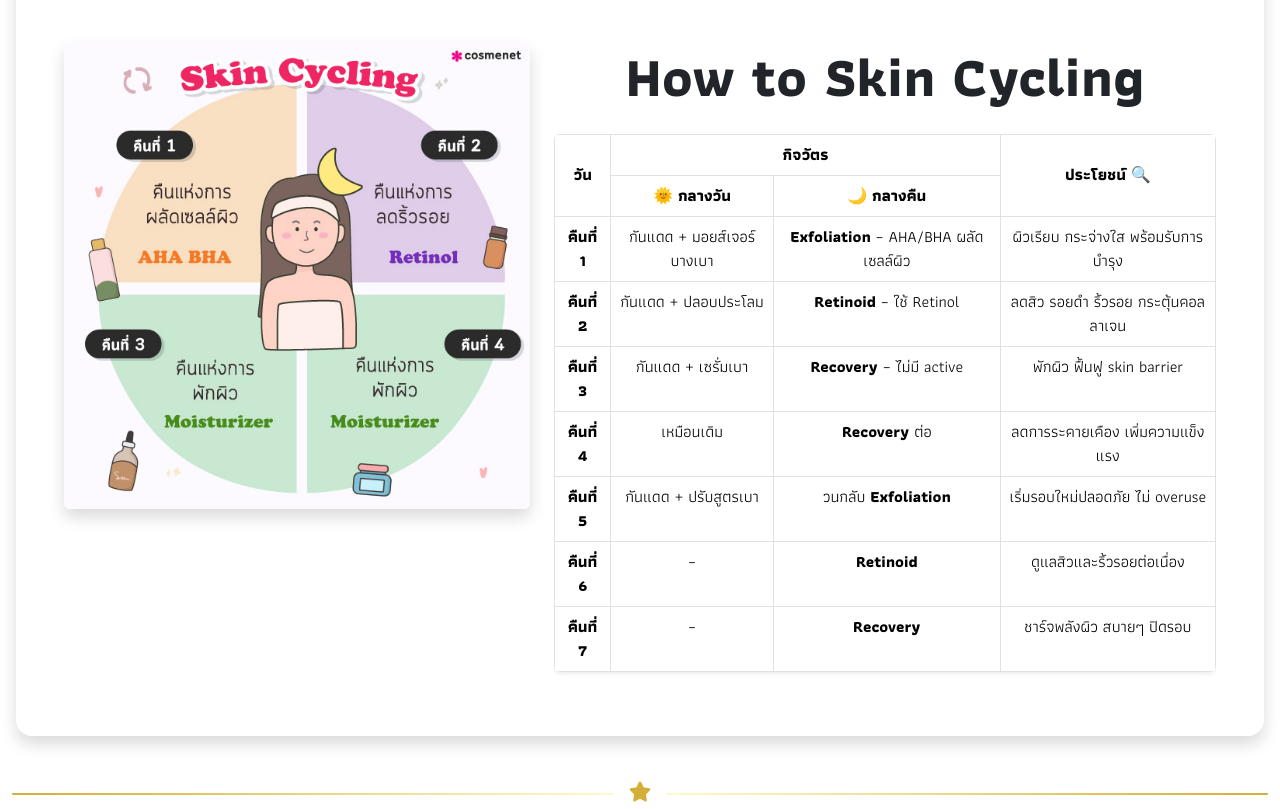
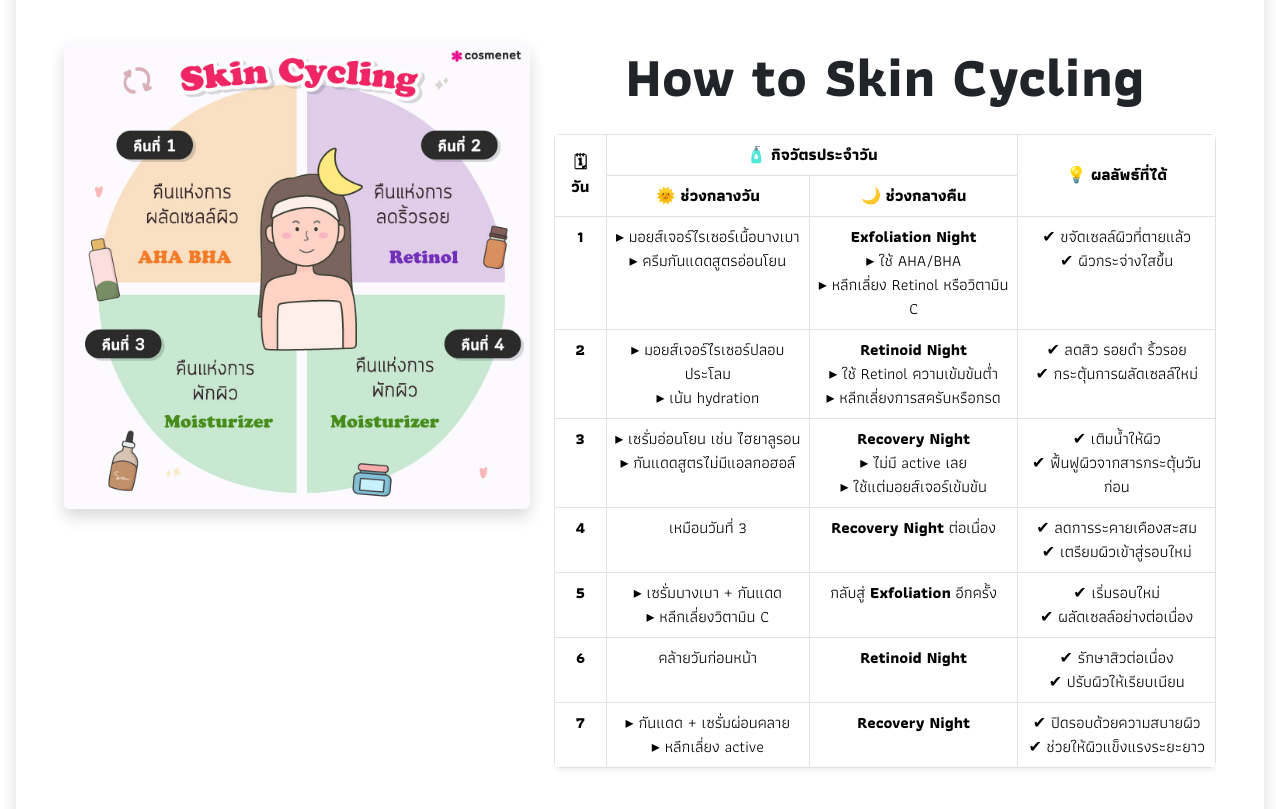
Before and after one commit to 0764nuttamon/Practice-Web, a plain HTML site: page index.html in a window 1280 px wide. Shown: the part 1500-2309 px from the top of the page. Drawn offline with nearby package versions, Linux system fonts and the light colour scheme.

Commit message:
update table

```diff
--- a/index.html
+++ b/index.html
@@ -247,63 +247,114 @@
         <div class="col-md-7 order-md-2">
             <h2 class="featurette-heading display-4 fw-bold mb-4 text-center">How to Skin Cycling</h2>
             <div class="table-responsive">
-                <table class="table table-bordered rounded shadow-sm overflow-hidden">
-                    <thead class="text-center" style="background: linear-gradient(to right, #fcdede, #fff1e6); font-weight: bold;">
+                <table class="table table-bordered rounded shadow-sm overflow-hidden" style="font-family: 'Athiti', sans-serif;">
+    <thead class="text-center" style="background: linear-gradient(to right, #ffe5ec, #fffde7); font-weight: bold;">
         <tr>
-                            <th rowspan="2" class="align-middle">วัน</th>
-                            <th colspan="2">กิจวัตร</th>
-                            <th rowspan="2" class="align-middle">ประโยชน์ 🔍</th>
+            <th rowspan="2" class="align-middle">🗓 วัน</th>
+            <th colspan="2">🧴 กิจวัตรประจำวัน</th>
+            <th rowspan="2" class="align-middle">💡 ผลลัพธ์ที่ได้</th>
+        </tr>
+        <tr style="background-color: #fff9f9;">
+            <th>🌞 ช่วงกลางวัน</th>
+            <th>🌙 ช่วงกลางคืน</th>
+        </tr>
+    </thead>
+    <tbody style="background-color: #fffefc;">
+        <tr>
+            <th scope="row">1</th>
+            <td>
+                ▸ มอยส์เจอร์ไรเซอร์เนื้อบางเบา<br>
+                ▸ ครีมกันแดดสูตรอ่อนโยน
+            </td>
+            <td>
+                <b>Exfoliation Night</b><br>
+                ▸ ใช้ AHA/BHA<br>
+                ▸ หลีกเลี่ยง Retinol หรือวิตามิน C
+            </td>
+            <td>
+                ✔ ขจัดเซลล์ผิวที่ตายแล้ว<br>
+                ✔ ผิวกระจ่างใสขึ้น
+            </td>
         </tr>
         <tr>
-                            <th>🌞 กลางวัน</th>
-                            <th>🌙 กลางคืน</th>
-                        </tr>
-                    </thead>
-                    <tbody style="background-color: #fffdfb;">
-                        <tr>
-                            <th scope="row">คืนที่ 1</th>
-                            <td>กันแดด + มอยส์เจอร์บางเบา</td>
-                            <td><b>Exfoliation</b> – AHA/BHA ผลัดเซลล์ผิว</td>
-                            <td>ผิวเรียบ กระจ่างใส พร้อมรับการบำรุง</td>
+            <th scope="row">2</th>
+            <td>
+                ▸ มอยส์เจอร์ไรเซอร์ปลอบประโลม<br>
+                ▸ เน้น hydration
+            </td>
+            <td>
+                <b>Retinoid Night</b><br>
+                ▸ ใช้ Retinol ความเข้มข้นต่ำ<br>
+                ▸ หลีกเลี่ยงการสครับหรือกรด
+            </td>
+            <td>
+                ✔ ลดสิว รอยดำ ริ้วรอย<br>
+                ✔ กระตุ้นการผลัดเซลล์ใหม่
+            </td>
         </tr>
         <tr>
-                            <th scope="row">คืนที่ 2</th>
-                            <td>กันแดด + ปลอบประโลม</td>
-                            <td><b>Retinoid</b> – ใช้ Retinol</td>
-                            <td>ลดสิว รอยดำ ริ้วรอย กระตุ้นคอลลาเจน</td>
+            <th scope="row">3</th>
+            <td>
+                ▸ เซรั่มอ่อนโยน เช่น ไฮยาลูรอน<br>
+                ▸ กันแดดสูตรไม่มีแอลกอฮอล์
+            </td>
+            <td>
+                <b>Recovery Night</b><br>
+                ▸ ไม่มี active เลย<br>
+                ▸ ใช้แต่มอยส์เจอร์เข้มข้น
+            </td>
+            <td>
+                ✔ เติมน้ำให้ผิว<br>
+                ✔ ฟื้นฟูผิวจากสารกระตุ้นวันก่อน
+            </td>
         </tr>
         <tr>
-                            <th scope="row">คืนที่ 3</th>
-                            <td>กันแดด + เซรั่มเบา</td>
-                            <td><b>Recovery</b> – ไม่มี active</td>
-                            <td>พักผิว ฟื้นฟู skin barrier</td>
+            <th scope="row">4</th>
+            <td>เหมือนวันที่ 3</td>
+            <td><b>Recovery Night</b> ต่อเนื่อง</td>
+            <td>
+                ✔ ลดการระคายเคืองสะสม<br>
+                ✔ เตรียมผิวเข้าสู่รอบใหม่
+            </td>
         </tr>
         <tr>
-                            <th scope="row">คืนที่ 4</th>
-                            <td>เหมือนเดิม</td>
-                            <td><b>Recovery</b> ต่อ</td>
-                            <td>ลดการระคายเคือง เพิ่มความแข็งแรง</td>
+            <th scope="row">5</th>
+            <td>
+                ▸ เซรั่มบางเบา + กันแดด<br>
+                ▸ หลีกเลี่ยงวิตามิน C
+            </td>
+            <td>
+                กลับสู่ <b>Exfoliation</b> อีกครั้ง
+            </td>
+            <td>
+                ✔ เริ่มรอบใหม่<br>
+                ✔ ผลัดเซลล์อย่างต่อเนื่อง
+            </td>
         </tr>
         <tr>
-                            <th scope="row">คืนที่ 5</th>
-                            <td>กันแดด + ปรับสูตรเบา</td>
-                            <td>วนกลับ <b>Exfoliation</b></td>
-                            <td>เริ่มรอบใหม่ปลอดภัย ไม่ overuse</td>
+            <th scope="row">6</th>
+            <td>คล้ายวันก่อนหน้า</td>
+            <td><b>Retinoid Night</b></td>
+            <td>
+                ✔ รักษาสิวต่อเนื่อง<br>
+                ✔ ปรับผิวให้เรียบเนียน
+            </td>
         </tr>
         <tr>
-                            <th scope="row">คืนที่ 6</th>
-                            <td>–</td>
-                            <td><b>Retinoid</b></td>
-                            <td>ดูแลสิวและริ้วรอยต่อเนื่อง</td>
-                        </tr>
-                        <tr>
-                            <th scope="row">คืนที่ 7</th>
-                            <td>–</td>
-                            <td><b>Recovery</b></td>
-                            <td>ชาร์จพลังผิว สบายๆ ปิดรอบ</td>
+            <th scope="row">7</th>
+            <td>
+                ▸ กันแดด + เซรั่มผ่อนคลาย<br>
+                ▸ หลีกเลี่ยง active
+            </td>
+            <td><b>Recovery Night</b></td>
+            <td>
+                ✔ ปิดรอบด้วยความสบายผิว<br>
+                ✔ ช่วยให้ผิวแข็งแรงระยะยาว
+            </td>
         </tr>
     </tbody>
 </table>
+
             </div>
         </div>
 
```
Lines whose indentation alone changed are shown as unchanged.
